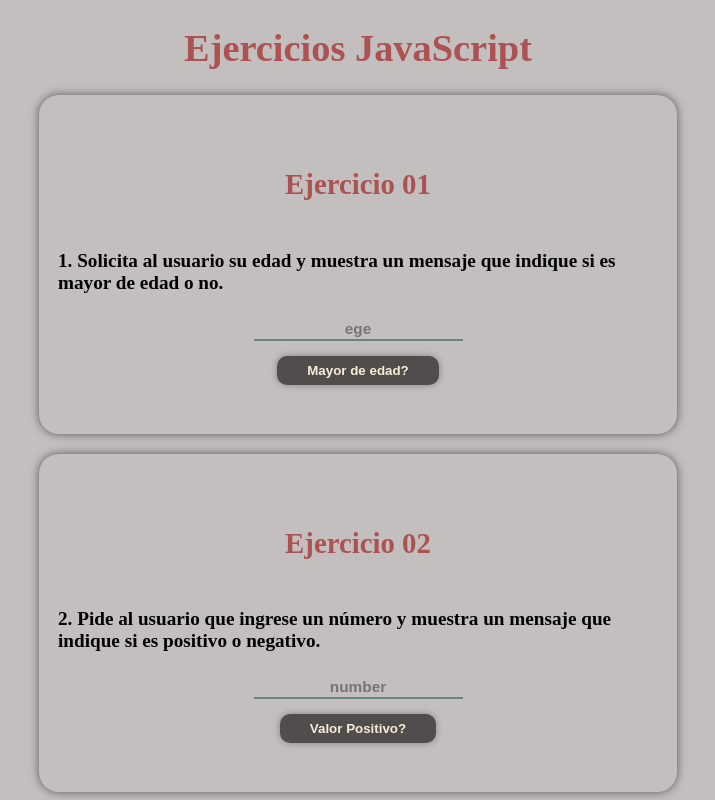
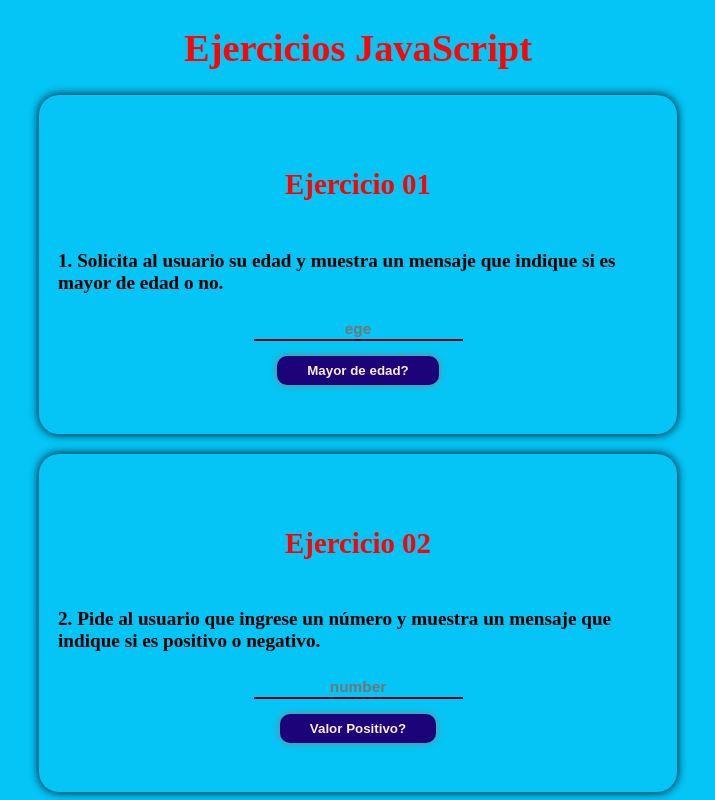
Before and after one commit to MariaPaula08/Ejercicios-Web, a plain HTML site: page ejercicio02/index02.html in a window 1280 px wide. Shown: the top 800 px of the page, without its empty margins (290-1005 px from the left). Drawn offline with Linux system fonts and the light colour scheme.

Commit message:
ejercicio02

```diff
--- a/ejercicio02/index02.html
+++ b/ejercicio02/index02.html
@@ -9,7 +9,7 @@
 <body>
     <style>
         body{
-            background: rgb(196, 191, 191);
+            background: rgb(4, 197, 245);
             font-size: 1.2em;
             font-weight: bold;
             width: 100vw;
@@ -17,10 +17,10 @@
         }
         h1{
             text-align: center;
-            color: rgb(172, 82, 82);
+            color: rgb(255, 4, 4);
         }
         h2{
-            color: rgb(172, 82, 82);
+            color: rgb(253, 2, 2);
         }
         .ejercicios{
             width: 100vw;
@@ -39,14 +39,14 @@
             justify-content: center;
             gap: .3em;
             border-radius: 20px;
-            box-shadow: 0 0 10px rgb(92, 85, 85);
+            box-shadow: 0 0 10px rgb(5, 0, 17);
             padding: 1em;
         }
         input{
             background: none;
             outline: none;
             border: none;
-            border-bottom: 2px solid rgb(105, 133, 126);
+            border-bottom: 2px solid rgb(1, 0, 19);
             font-size: .8em;
             font-weight: bold;
             text-align: center;
@@ -54,7 +54,7 @@
         button{
             padding: 7px 30px;
             margin-top: .7em;
-            background: rgb(82, 77, 77);
+            background: rgb(29, 3, 122);
             font-weight: bold;
             border: none;
             border-radius: 10px;
```
